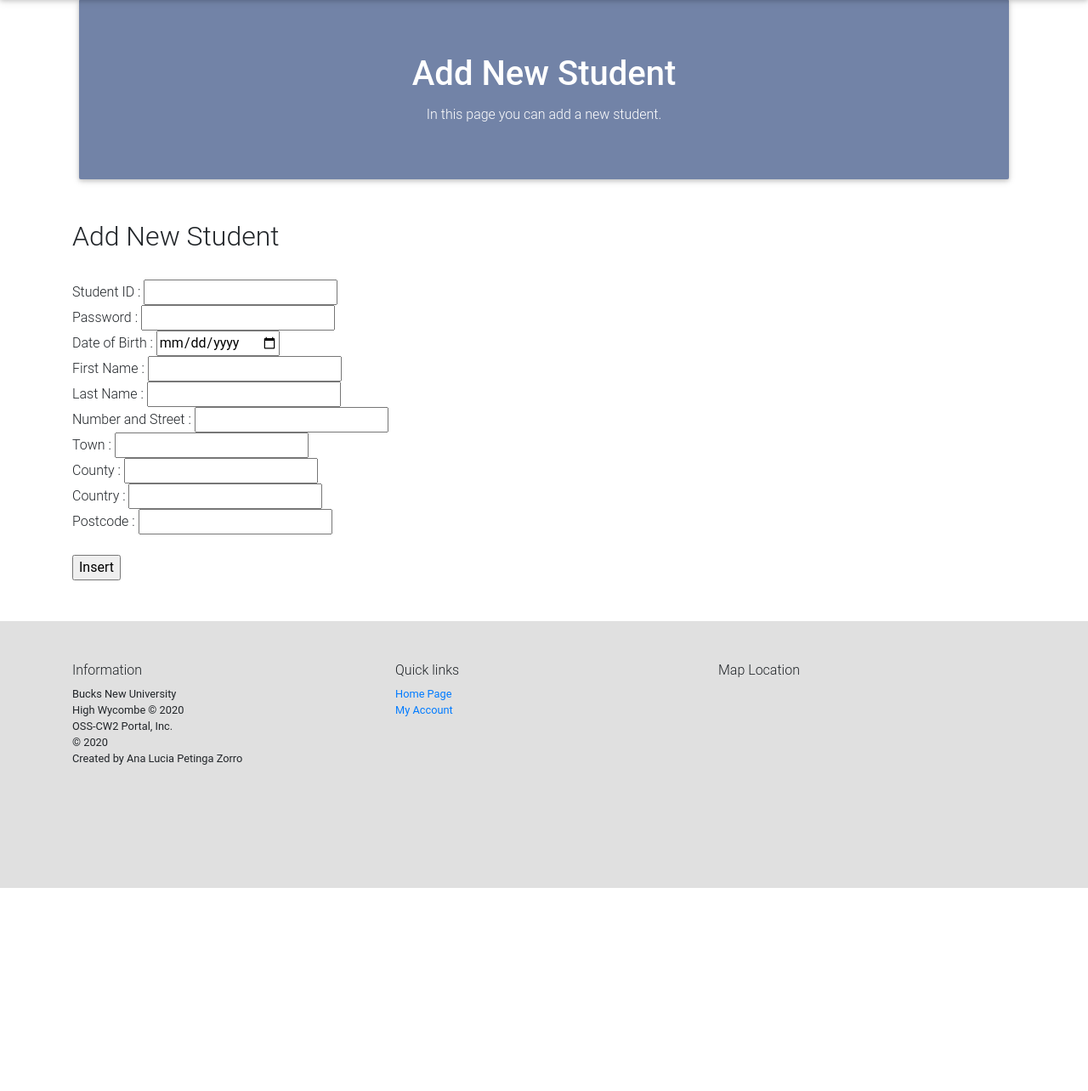
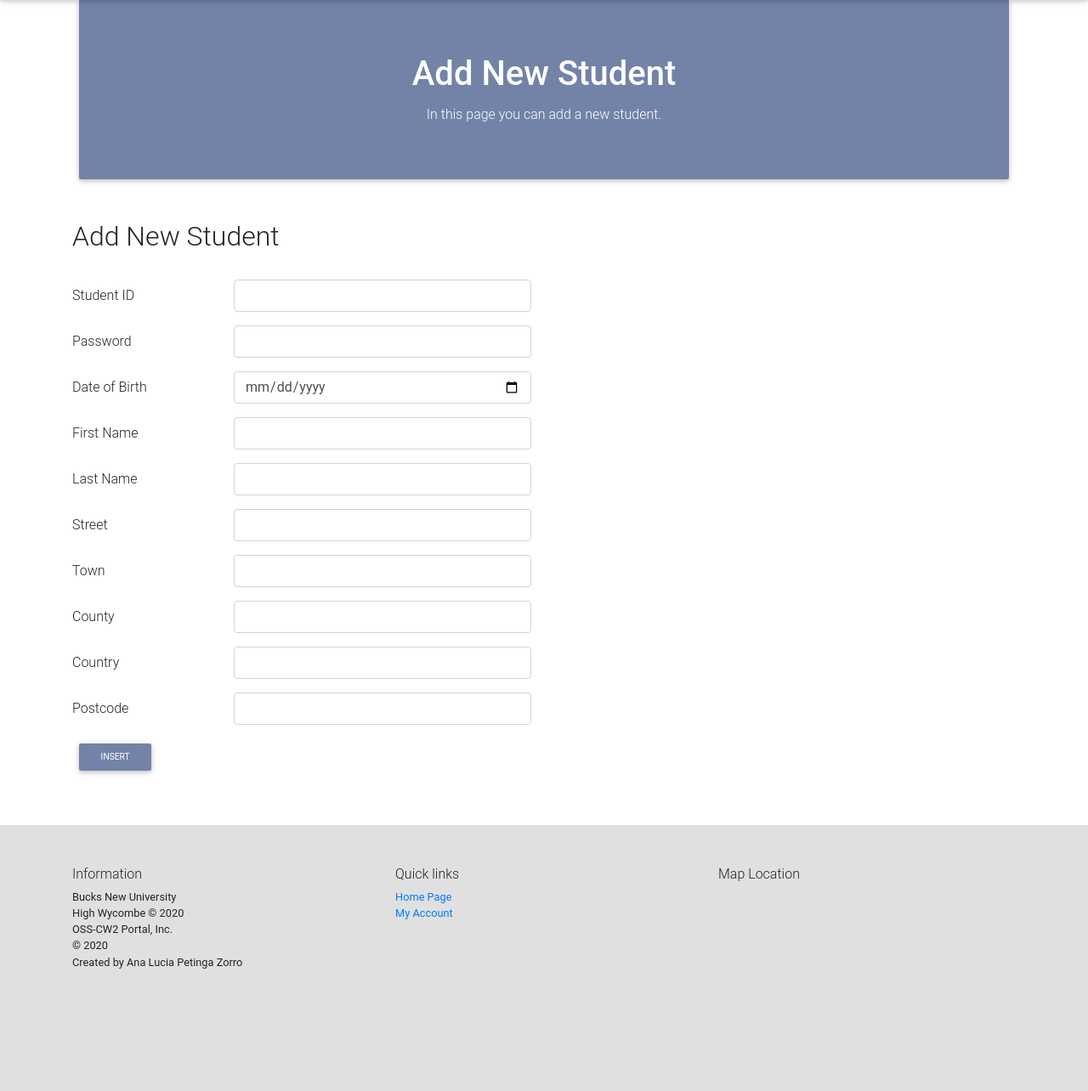
Before and after one commit to alpz94/OSS_CW2, a PHP site: page /addstudent.php in a window 1280 px wide. Shown: the part 77-1361 px from the top of the page at 85% size. Before the commit the page ends 1122 px from the top, so only its background shows below. Run offline with PHP 8.4, Linux system fonts and the light colour scheme; the visitor is signed in with stand-in values (Sample User, id 1); some libraries are stand-ins or nearby versions.

Commit message:
aesthetic changes made

```diff
--- a/addstudent.php
+++ b/addstudent.php
@@ -23,7 +23,7 @@ CO551 Open Source Systems -->
 
 <?php
    // If the form has been submitted
-   if (isset($_POST['submit'])) {
+   if (isset($_POST['btninsert'])) {
 
       // Build SQL prepared statement that inserts the student details (mysqli)
       $stmt = $conn->prepare("INSERT INTO student (studentid, password, dob, firstname, lastname, house, town, county, country, postcode) VALUES (?,?,?,?,?,?,?,?,?,?)");
@@ -42,30 +42,74 @@ CO551 Open Source Systems -->
       // Also http://stackoverflow.com/questions/8280360/formatting-an-array-value-inside-a-heredoc
       $data['content'] = <<<EOD
 
-   <h2>Add New Student</h2><br/>
-   <form name="frmaddstudent" action="" method="post">
-   Student ID :
-   <input name="txtstudentid" type="text" /><br/>
-   Password :
-   <input name="txtpassword" type="password" /><br/>
-   Date of Birth :
-   <input name="txtdob" type="date"/><br/>
-   First Name :
-   <input name="txtfirstname" type="text" /><br/>
-   Last Name :
-   <input name="txtlastname" type="text"  /><br/>
-   Number and Street :
-   <input name="txthouse" type="text"  /><br/>
-   Town :
-   <input name="txttown" type="text"  /><br/>
-   County :
-   <input name="txtcounty" type="text"  /><br/>
-   Country :
-   <input name="txtcountry" type="text"  /><br/>
-   Postcode :
-   <input name="txtpostcode" type="text"  /><br/><br/>
-   <input type="submit" value="Insert" name="submit"/><br/></br><br/>
-   </form>
+    <h2>Add New Student</h2><br/>
+    <form class="form-horizontal" name="frmaddstudent" action="" method="post">
+        <section class="form-group">
+            <section class="form-group row">
+                <label for="studentid" class="col-sm-2 col-form-label">Student ID</label>
+                <div class="col-sm-4">
+                    <input name="txtstudentid" type="text" class="form-control" id="studentid">
+                </div>
+            </section>
+            <section class="form-group row">
+                <label for="inputpassword" class="col-sm-2 col-form-label">Password</label>
+                <div class="col-sm-4">
+                    <input name="txtpassword" type="password" class="form-control" id="inputpassword">
+                </div>
+            </section>
+            <section class="form-group row">
+                <label for="dob" class="col-sm-2 col-form-label">Date of Birth</label>
+                <div class="col-sm-4">
+                    <input name="txtdob" type="date" class="form-control" id="dob">
+                </div>
+            </section>
+            <section class="form-group row">
+                <label for="firstname" class="col-sm-2 col-form-label">First Name</label>
+                <div class="col-sm-4">
+                    <input name="txtfirstname" type="text" class="form-control" id="firstname">
+                </div>
+            </section>
+            <section class="form-group row">
+                <label for="lastname" class="col-sm-2 col-form-label">Last Name</label>
+                <div class="col-sm-4">
+                    <input name="txtlastname" type="text" class="form-control" id="lastname">
+                </div>
+            </section>
+            <section class="form-group row">
+                <label for="house" class="col-sm-2 col-form-label">Street</label>
+                <div class="col-sm-4">
+                    <input name="txthouse" type="text" class="form-control" id="house">
+                </div>
+            </section>
+            <section class="form-group row">
+                <label for="town" class="col-sm-2 col-form-label">Town</label>
+                <div class="col-sm-4">
+                    <input name="txttown" type="text" class="form-control" id="town">
+                </div>
+            </section>
+            <section class="form-group row">
+                <label for="county" class="col-sm-2 col-form-label">County</label>
+                <div class="col-sm-4">
+                    <input name="txtcounty" type="text" class="form-control" id="county">
+                </div>
+            </section>
+            <section class="form-group row">
+                <label for="country" class="col-sm-2 col-form-label">Country</label>
+                <div class="col-sm-4">
+                    <input name="txtcountry" type="text" class="form-control" id="country">
+                </div>
+            </section>
+            <section class="form-group row">
+                <label for="postcode" class="col-sm-2 col-form-label">Postcode</label>
+                <div class="col-sm-4">
+                    <input name="txtpostcode" type="text" class="form-control" id="postcode">
+                </div>
+            </section>
+        </section>
+        <section class="form-group">
+            <button type="submit" value="Insert" name="btninsert" class="btn mdb-color lighten-2 white-text mx-2 mb-5 btn-sm">Insert</button>
+        </section>
+    </form>
 
 EOD;
 
--- a/assignmodule.php
+++ b/assignmodule.php
@@ -38,7 +38,7 @@ CO551 Open Source Systems -->
    $data['content'] .= "<form name='frmassignmodule' action='' method='post' >";
    $data['content'] .= "<h2>Select a Module to Assign</h2><br/>";
    $data['content'] .= "<select name='selmodule' >";
-   // Display the module name sin a drop down selection box
+   // Display the module name in a drop down selection box
    while($row = mysqli_fetch_array($result)) {
       $data['content'] .= "<option value='$row[modulecode]'>$row[name]</option>";
    }
--- a/index.php
+++ b/index.php
@@ -54,6 +54,7 @@ CO551 Open Source Systems -->
     </a>
   </div>
 </section>
+   </br></br>
 
    <?php
       echo template("templates/default.php", $data);
@@ -62,7 +63,4 @@ CO551 Open Source Systems -->
    }
 
    echo template("templates/partials/footer.php");
-
-   // another test edit
-
 ?>
--- a/modules.php
+++ b/modules.php
@@ -29,7 +29,7 @@ CO551 Open Source Systems -->
 
       // Prepare page content
       $data['content'] .= "<h2>Modules Table</h2><br/>";
-      $data['content'] .= "<table border='1'>";
+      $data['content'] .= "<table class='table table-hover'>";
       $data['content'] .= "<tr><th colspan='5' align='center'>Modules</th></tr>";
       $data['content'] .= "<tr><th>Code</th><th>Type</th><th>Level</th></tr>";
       // Display the modules within the html table
```
Also changed, not shown: details.php (+8 -0 lines), students.php (+28 -38 lines).
